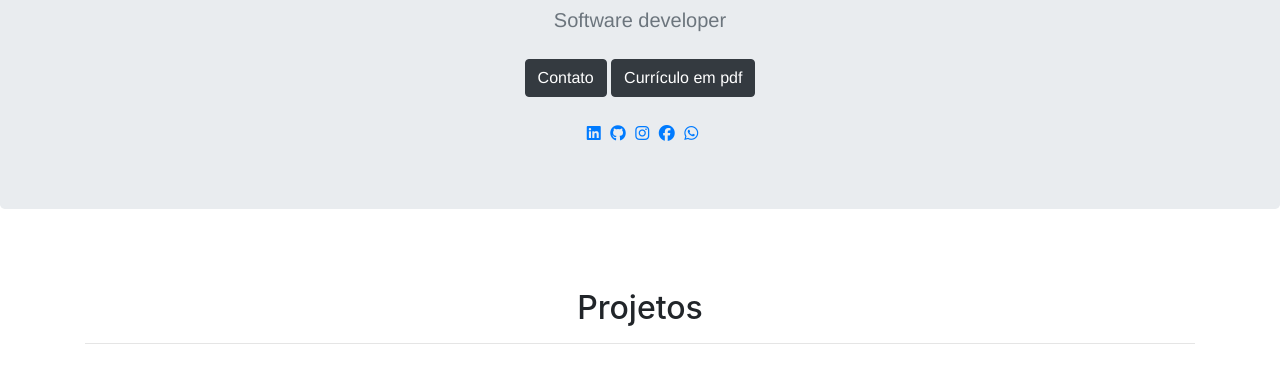
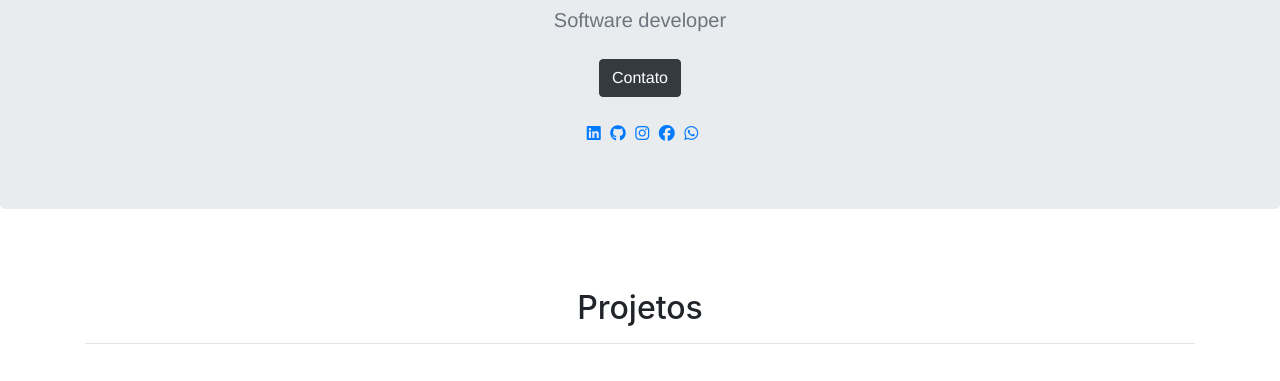
Before and after one commit to amorimcode/portfolio, a plain HTML site: page index.html in a window 1280 px wide. Shown: the part 396-777 px from the top of the page. Drawn offline with nearby package versions, Linux system fonts and the light colour scheme.

Commit message:
buttom removed

```diff
--- a/index.html
+++ b/index.html
@@ -58,7 +58,6 @@
             <p class="lead text-muted">Software developer</p>
             <p>
                 <a href="#contact" class="btn btn-dark my-2">Contato</a>
-                <a target="_blank" href="https://1drv.ms/b/s!Ast3g1KR31N4i17WLz7WAlhhnYh1?e=zxwB5d" class="btn btn-dark my-2">Currículo em pdf</a>
             </p>
             <a target="_blank" href="https://www.linkedin.com/in/amorim-bruno/"><i class="fab fa-linkedin icons"></i></a>
             <a target="_blank" href="https://github.com/amorimcode"><i class="fab fa-github icons"></i></a>
```
